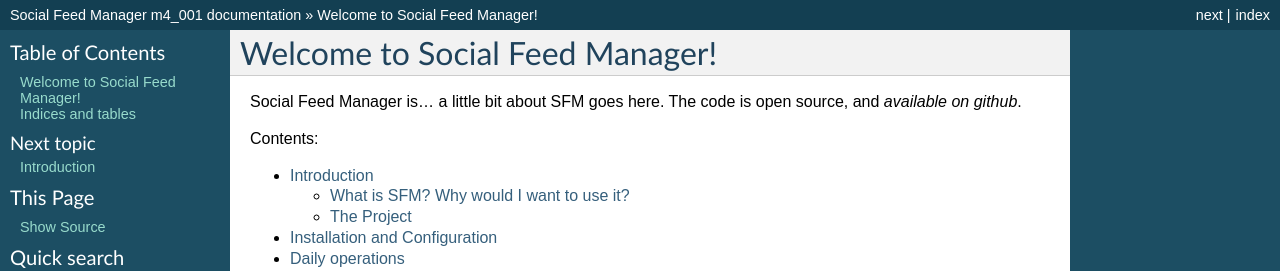
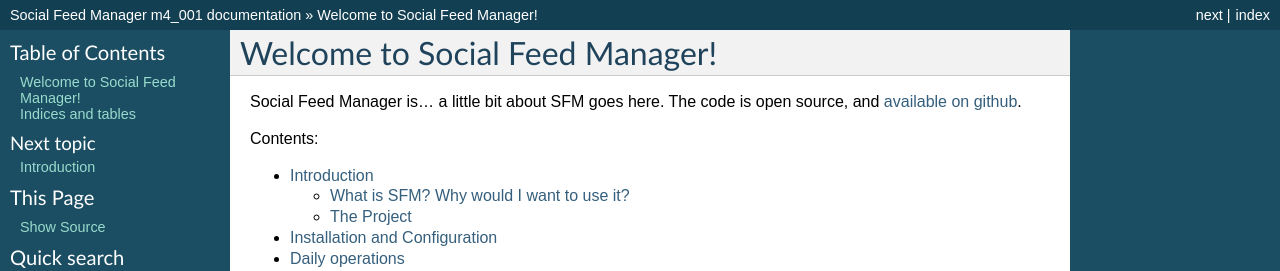
Before and after one commit to gwu-libraries/social-feed-manager, a Sphinx documentation site: the page built from docs/index.rst, in a window 1280 px wide. Shown: the top 271 px of the page. Built offline with Sphinx 7.4.7, drawn with Linux system fonts in a browser that asks for light colours.

```diff
--- a/docs/index.rst
+++ b/docs/index.rst
@@ -7,7 +7,7 @@ Welcome to Social Feed Manager!
 ===============================
 
 Social Feed Manager is... a little bit about SFM goes here.  The code is
-open source, and `available on github`.
+open source, and `available on github`_.
 
 .. _available on github: http://github.com/gwu-libraries/social-feed-manager/
 
```
